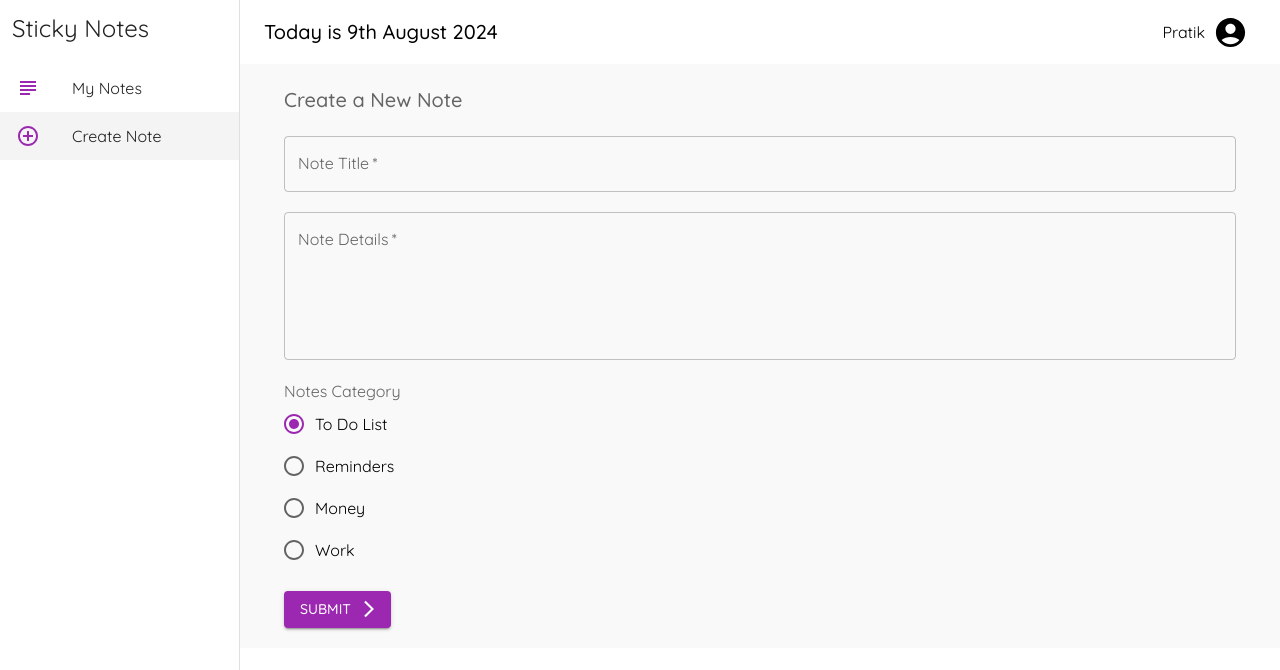
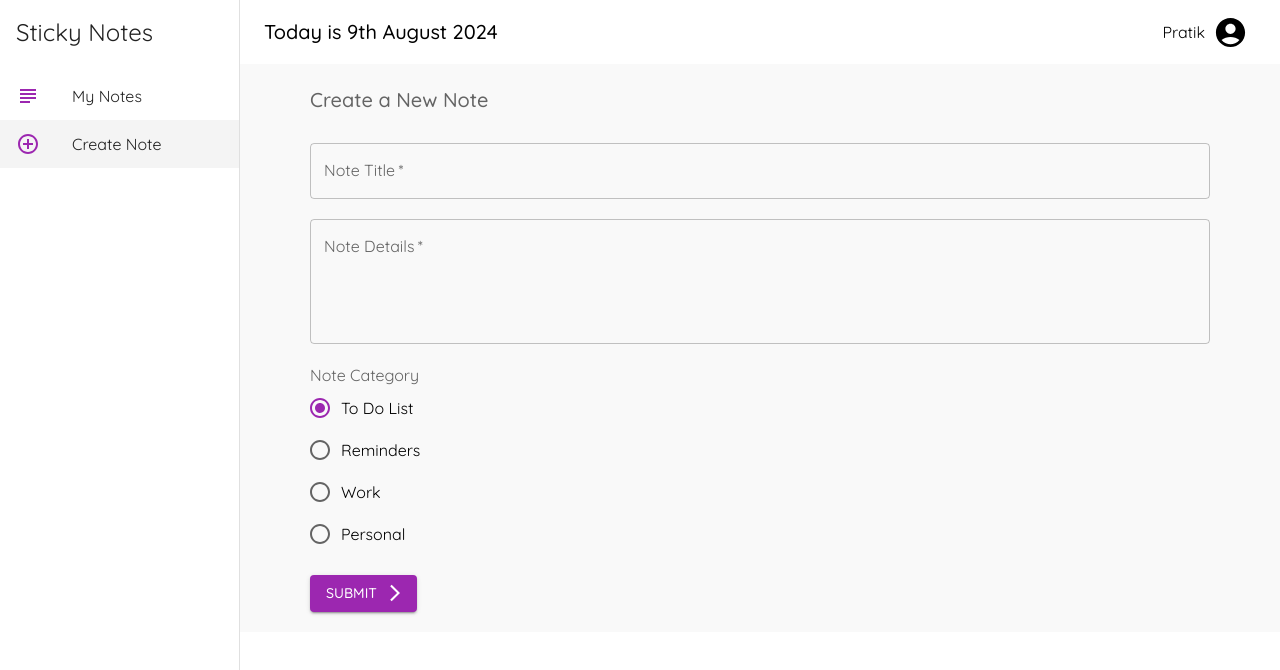
Before and after one commit to PratikNichit/note-app, a React (Create React App) app: page /create in a window 1280 px wide. Shown: the top 670 px of the page. Built offline with nearby package versions, Linux system fonts and the light colour scheme.

Commit message:
Backend calls are working

```diff
--- a/src/components/DrawerComponent.jsx
+++ b/src/components/DrawerComponent.jsx
@@ -1,4 +1,4 @@
-// src/components/DrawerComponent.js
+// DrawerComponent.jsx
 import {
   Drawer,
   Typography,
@@ -10,28 +10,20 @@ import {
 } from "@mui/material";
 import { useLocation } from "react-router-dom";
 
-const drawerWidth = 240;
-
-const DrawerComponent = ({ menuItems, onNavigate }) => {
+const DrawerComponent = ({
+  menuItems,
+  onNavigate,
+  drawerWidth,
+  mobileOpen,
+  onDrawerToggle,
+  isMobile
+}) => {
   const location = useLocation();
 
-  const customStyle = {
-    drawer: {
-      width: drawerWidth,
-      "& .MuiDrawer-paper": {
-        width: drawerWidth,
-        boxSizing: "border-box",
-      },
-    },
-    active: {
-      background: "#f4f4f4",
-    },
-  };
-
-  return (
-    <Drawer sx={customStyle.drawer} variant="permanent" anchor="left">
-      <Box>
-        <Typography variant="h5" sx={{ padding: "12px" }}>
+  const drawerContent = (
+    <>
+      <Box sx={{ p: 2, height: 64, display: 'flex', alignItems: 'center' }}>
+        <Typography variant="h5">
           Sticky Notes
         </Typography>
       </Box>
@@ -40,14 +32,64 @@ const DrawerComponent = ({ menuItems, onNavigate }) => {
           <ListItemButton
             onClick={() => onNavigate(item.path)}
             key={item.text}
-            sx={location.pathname === item.path ? customStyle.active : null}
+            sx={{
+              backgroundColor: location.pathname === item.path ? "#f4f4f4" : null,
+              '&:hover': {
+                backgroundColor: location.pathname === item.path ? "#f4f4f4" : null,
+              }
+            }}
           >
             <ListItemIcon>{item.icon}</ListItemIcon>
             <ListItemText primary={item.text} />
           </ListItemButton>
         ))}
       </List>
-    </Drawer>
+    </>
+  );
+
+  return (
+    <Box
+      component="nav"
+      sx={{ width: { sm: drawerWidth }, flexShrink: { sm: 0 } }}
+    >
+      {/* Mobile drawer */}
+      {isMobile && (
+        <Drawer
+          variant="temporary"
+          open={mobileOpen}
+          onClose={onDrawerToggle}
+          ModalProps={{
+            keepMounted: true, // Better mobile performance
+          }}
+          sx={{
+            display: { xs: 'block', sm: 'none' },
+            '& .MuiDrawer-paper': {
+              boxSizing: 'border-box',
+              width: drawerWidth
+            },
+          }}
+        >
+          {drawerContent}
+        </Drawer>
+      )}
+
+      {/* Desktop drawer */}
+      {!isMobile && (
+        <Drawer
+          variant="permanent"
+          sx={{
+            display: { xs: 'none', sm: 'block' },
+            '& .MuiDrawer-paper': {
+              boxSizing: 'border-box',
+              width: drawerWidth
+            },
+          }}
+          open
+        >
+          {drawerContent}
+        </Drawer>
+      )}
+    </Box>
   );
 };
 
--- a/src/components/layout.jsx
+++ b/src/components/layout.jsx
@@ -1,12 +1,11 @@
-// src/components/Layout.js
-import React from "react";
-import { Box } from "@mui/material";
+// Layout.jsx
+import React, { useState } from "react";
+import { Box, useMediaQuery, useTheme } from "@mui/material";
 import AppBarComponent from "./AppBarComponent";
 import DrawerComponent from "./DrawerComponent";
 import { useNavigate } from "react-router-dom";
 import { AddCircleOutlineOutlined, SubjectOutlined } from "@mui/icons-material";
 
-const drawerWidth = 240;
 const menuItems = [
   {
     text: "My Notes",
@@ -22,15 +21,46 @@ const menuItems = [
 
 const Layout = ({ children }) => {
   const navigate = useNavigate();
+  const theme = useTheme();
+  const isMobile = useMediaQuery(theme.breakpoints.down("sm"));
+  const [mobileOpen, setMobileOpen] = useState(false);
+
+  const drawerWidth = 240;
+
+  const handleDrawerToggle = () => {
+    setMobileOpen(!mobileOpen);
+  };
 
   return (
     <Box sx={{ display: "flex" }}>
-      <AppBarComponent onProfileClick={() => console.log("Profile clicked")} />
-      <DrawerComponent menuItems={menuItems} onNavigate={navigate} />
+      {/* AppBar */}
+      <AppBarComponent
+        onProfileClick={() => console.log("Profile clicked")}
+        onMenuClick={handleDrawerToggle}
+        isMobile={isMobile}
+        drawerWidth={drawerWidth}
+      />
+
+      {/* Drawer */}
+      <DrawerComponent
+        menuItems={menuItems}
+        onNavigate={(path) => {
+          navigate(path);
+          if (isMobile) setMobileOpen(false);
+        }}
+        drawerWidth={drawerWidth}
+        mobileOpen={mobileOpen}
+        onDrawerToggle={handleDrawerToggle}
+        isMobile={isMobile}
+      />
+
+      {/* Main Content */}
       <Box
+        component="main"
         sx={{
+          flexGrow: 1,
           background: "#f9f9f9",
-          width: `calc(100% - ${drawerWidth}px)`,
+          width: { sm: `calc(100% - ${drawerWidth}px)` },
           padding: "20px",
           marginTop: "64px",
         }}
--- a/src/pages/create.jsx
+++ b/src/pages/create.jsx
@@ -1,6 +1,5 @@
 import {
   Button,
-  Container,
   FormControl,
   FormControlLabel,
   FormLabel,
@@ -8,12 +7,15 @@ import {
   RadioGroup,
   TextField,
   Typography,
+  useMediaQuery,
+  useTheme,
+  Box,
 } from "@mui/material";
 import ArrowForwardIosIcon from "@mui/icons-material/ArrowForwardIos";
 import React, { useState } from "react";
 import { useNavigate } from "react-router-dom";
-import { db } from "../firebaseConfig"; // Import the Firestore instance
-import { collection, addDoc } from "firebase/firestore"; // Import Firestore functions
+import { db } from "../firebaseConfig";
+import { collection, addDoc } from "firebase/firestore";
 
 const Create = () => {
   const [title, setTitle] = useState("");
@@ -23,32 +25,39 @@ const Create = () => {
   const [category, setCategory] = useState("to do list");
   const navigate = useNavigate();
 
+  const theme = useTheme();
+  const isMobile = useMediaQuery(theme.breakpoints.down("sm"));
+
   const navigateToNote = () => {
     navigate("/");
   };
 
   const handleSubmit = async (event) => {
     event.preventDefault();
+    setTitleError(false);
+    setDetailsError(false);
 
-    // Validate form inputs
-    setTitleError(title === "");
-    setDetailsError(details === "");
+    const trimmedTitle = title.trim();
+    const trimmedDetails = details.trim();
 
-    if (title !== "" && details !== "") {
+    if (trimmedTitle === "") {
+      setTitleError(true);
+    }
+    if (trimmedDetails === "") {
+      setDetailsError(true);
+    }
+
+    if (trimmedTitle && trimmedDetails) {
       try {
-        // Add the note to Firestore
-        const docRef = await addDoc(collection(db, "note"), {
-          title,
-          noteDetails: details,
+        await addDoc(collection(db, "notes"), {
+          title: trimmedTitle,
+          details: trimmedDetails,
           category,
+          createdAt: new Date().toISOString(), // Add timestamp for better tracking
         });
-
-        console.log("Document written with ID: ", docRef.id);
-
-        // Navigate to the notes page after successful addition
         navigateToNote();
       } catch (error) {
-        console.error("Error adding document: ", error);
+        console.error("Error adding document: ", error.message);
       }
     }
   };
@@ -65,7 +74,7 @@ const Create = () => {
   };
 
   return (
-    <Container>
+    <Box maxWidth={isMobile ? "sm" : "md"} sx={{display: "flex", flexDirection: "column", margin: "auto"}}>
       <Typography
         variant="h6"
         color="textSecondary"
@@ -81,7 +90,9 @@ const Create = () => {
           fullWidth
           required
           error={titleError}
+          helperText={titleError ? "Title cannot be empty" : ""}
           onChange={(event) => setTitle(event.target.value)}
+          value={title}
           sx={customStyle.field}
         />
         <TextField
@@ -90,15 +101,17 @@ const Create = () => {
           fullWidth
           required
           multiline
+          rows={4}
           error={detailsError}
+          helperText={detailsError ? "Details cannot be empty" : ""}
           onChange={(event) => setDetails(event.target.value)}
-          rows={5}
+          value={details}
           sx={customStyle.field}
         />
         <FormControl sx={customStyle.field}>
-          <FormLabel>Notes Category</FormLabel>
+          <FormLabel>Note Category</FormLabel>
           <RadioGroup
-            defaultValue={category}
+            value={category}
             onChange={(event) => setCategory(event.target.value)}
           >
             <FormControlLabel
@@ -112,24 +125,28 @@ const Create = () => {
               label="Reminders"
             />
             <FormControlLabel
-              value="money"
+              value="work"
               control={<Radio />}
-              label="Money"
+              label="Work"
             />
-            <FormControlLabel value="work" control={<Radio />} label="Work" />
+            <FormControlLabel
+              value="personal"
+              control={<Radio />}
+              label="Personal"
+            />
           </RadioGroup>
         </FormControl>
         <Button
           type="submit"
+          color="primary"
           variant="contained"
-          color="primary"
-          endIcon={<ArrowForwardIosIcon fontSize="small" />}
+          endIcon={<ArrowForwardIosIcon />}
           sx={customStyle.submitButton}
         >
           Submit
         </Button>
       </form>
-    </Container>
+    </Box>
   );
 };
 
--- a/src/pages/notes.jsx
+++ b/src/pages/notes.jsx
@@ -3,11 +3,11 @@ import NoteCard from "../components/noteCard";
 import Masonry from "react-masonry-css";
 import { db } from "../firebaseConfig";
 import { collection, getDocs, deleteDoc, doc } from "firebase/firestore";
+import { CircularProgress, Typography, Box } from "@mui/material";
 
 const Notes = () => {
   const [notes, setNotes] = useState([]);
   const [error, setError] = useState(null);
-
   const [loading, setLoading] = useState(true);
 
   useEffect(() => {
@@ -21,11 +21,10 @@ useEffect(() => {
           category: doc.data().category, // Access category field
         }));
         setNotes(notesData);
-      setLoading(false);  // Set loading to false once data is fetched
-      console.log(notesData);
       } catch (error) {
-      setError(error.message);
-      setLoading(false);  // Set loading to false even on error
+        setError("Failed to load notes. Please try again.");
+      } finally {
+        setLoading(false); // Ensure loading is turned off
       }
     };
 
@@ -49,8 +48,24 @@ useEffect(() => {
   };
 
   return (
-    <>
-      {error && <p>Error: {error}</p>}
+    <Box>
+      {/* Error Message */}
+      {error && (
+        <Typography variant="body2" color="error" sx={{ mb: 2 }}>
+          {error}
+        </Typography>
+      )}
+
+      {/* Loading State */}
+      {loading ? (
+        <Box sx={{ display: "flex", justifyContent: "center", mt: 4 }}>
+          <CircularProgress />
+        </Box>
+      ) : notes.length === 0 ? (
+        <Typography variant="h6" sx={{ mt: 4, textAlign: "center" }}>
+          No notes found.
+        </Typography>
+      ) : (
         <Masonry
           breakpointCols={breakPoints}
           className="my-masonry-grid"
@@ -60,7 +75,8 @@ useEffect(() => {
             <NoteCard key={note.id} data={note} onDelete={handleDelete} />
           ))}
         </Masonry>
-    </>
+      )}
+    </Box>
   );
 };
 
```
Also changed, not shown: src/components/AppBarComponent.jsx (+37 -8 lines), src/components/noteCard.jsx (+63 -11 lines). Lines whose indentation alone changed are shown as unchanged.
